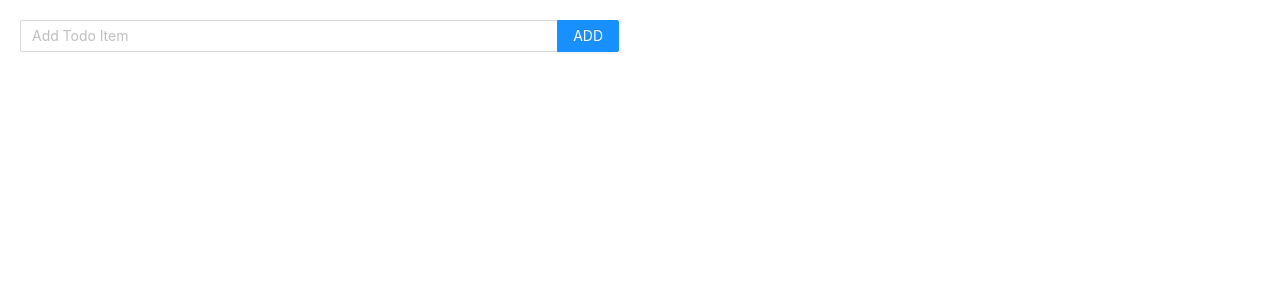
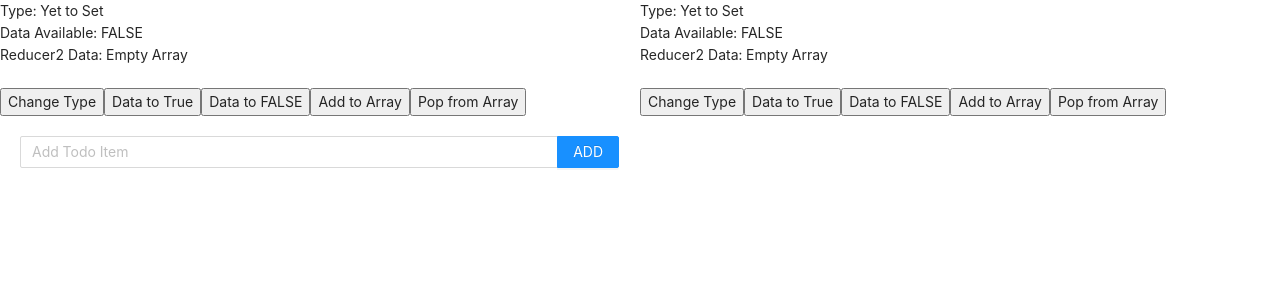
Before and after one commit to mun-sathish/besant-reactjs-tutorial, a React (Create React App) app: page / in a window 1280 px wide. Shown: the top 300 px of the page. Built offline with nearby package versions, Linux system fonts and the light colour scheme.

Commit message:
Redux Codes

```diff
--- a/package.json
+++ b/package.json
@@ -9,8 +9,10 @@
     "antd": "^4.3.5",
     "react": "^16.13.1",
     "react-dom": "^16.13.1",
+    "react-redux": "^7.2.0",
     "react-scripts": "3.4.1",
     "reactstrap": "^8.5.1",
+    "redux": "^4.0.5",
     "styled-components": "^5.1.1"
   },
   "scripts": {
--- a/src/App.js
+++ b/src/App.js
@@ -1,11 +1,13 @@
 import React from 'react';
 import TodoApp from './todo-app';
+import { Provider } from 'react-redux';
+import store from './react-tutorial/redux-tut/store'
 
 function App() {
   return (
-    <div>
-      <TodoApp  />
-    </div>
+    <Provider store={store}>
+      <TodoApp />
+    </Provider>
   );
 }
 
--- /dev/null
+++ b/src/react-tutorial/redux-tut/store/actions/index.js
@@ -0,0 +1,4 @@
+import * as Reducer1Actions from "./reducer1";
+import * as Reducer2Actions from "./reducer2";
+
+export { Reducer1Actions, Reducer2Actions }
--- /dev/null
+++ b/src/react-tutorial/redux-tut/store/actions/reducer1.js
@@ -0,0 +1,10 @@
+export const chgR1Type = (data) => {
+    return {
+        type: 'R1-CHANGE-TYPE',
+        payload: data
+    }
+}
+
+export const chgR1EnableData = () => ({ type: 'R1-ENABLE-DATA' });
+
+export const chgR1DisableData = () => ({ type: 'R1-DISABLE-DATA' })
--- /dev/null
+++ b/src/react-tutorial/redux-tut/store/actions/reducer2.js
@@ -0,0 +1,8 @@
+export const chgR2Array = (data) => {
+    return {
+        type: 'R2-ADD',
+        payload: data
+    }
+}
+
+export const chgR2Pop = () => ({ type: 'R2-POP' });
--- /dev/null
+++ b/src/react-tutorial/redux-tut/store/index.js
@@ -0,0 +1,4 @@
+import { createStore } from 'redux';
+import reducers from './reducers';
+
+export default createStore(reducers);
--- /dev/null
+++ b/src/react-tutorial/redux-tut/store/reducers/index.js
@@ -0,0 +1,8 @@
+import { combineReducers } from 'redux';
+import Reducer1 from './reducer1';
+import Reducer2 from './reducer2';
+
+export default combineReducers({
+    reducer1: Reducer1,
+    reducer2: Reducer2
+});
--- /dev/null
+++ b/src/react-tutorial/redux-tut/store/reducers/reducer1.js
@@ -0,0 +1,30 @@
+
+const initialState = {
+    type: undefined,
+    dataAvailable: false
+};
+
+const reducer1Fn = (state = initialState, action) => {
+    // action => type (required), payload
+    switch (action.type) {
+        case "R1-CHANGE-TYPE":
+            return {
+                ...state,
+                type: action.payload
+            }
+        case "R1-ENABLE-DATA":
+            return {
+                ...state,
+                dataAvailable: true
+            }
+        case "R1-DISABLE-DATA":
+            return {
+                ...state,
+                dataAvailable: false
+            }
+        default:
+            return state;
+    }
+}
+
+export default reducer1Fn;
--- /dev/null
+++ b/src/react-tutorial/redux-tut/store/reducers/reducer2.js
@@ -0,0 +1,21 @@
+
+const initialState = [];
+
+const reducer2Fn = (state = initialState, action) => {
+    // action => type (required), payload
+    switch (action.type) {
+        case "R2-ADD":
+            return [
+                ...state,
+                action.payload
+            ]
+        case "R2-POP":
+            let tempState = state.slice();
+            tempState = tempState.splice(0,1);
+            return tempState;
+        default:
+            return state;
+    }
+}
+
+export default reducer2Fn;
--- a/src/todo-app/src/containers/LeftContainer.js
+++ b/src/todo-app/src/containers/LeftContainer.js
@@ -1,19 +1,51 @@
 import React, { Component } from 'react';
 import { Input } from 'antd';
 import { ListPendingTodos } from '../components';
+import { connect } from "react-redux";
+import { bindActionCreators } from "redux";
+import { Reducer1Actions, Reducer2Actions } from "../../../react-tutorial/redux-tut/store/actions";
 
-export default class LeftContainer extends Component {
+class LeftContainer extends Component {
     render() {
+        // this.props.chgR1Type("Data");
+        console.log(this.props.red1);
         return (
+            <div>
+                <div>
+                    Type: {this.props.red1.type ? this.props.red1.type : "Yet to Set"}<br />
+                    Data Available: {this.props.red1.dataAvailable ? "TRUE" : "FALSE"}<br />
+                    Reducer2 Data: {this.props.red2.length > 0 ? this.props.red2 : "Empty Array"}<br /><br />
+                    <button onClick={() => this.props.chgR1Type(new Date().getTime())}>Change Type</button>
+                    <button onClick={() => this.props.chgR1EnableData()}>Data to True</button>
+                    <button onClick={() => this.props.chgR1DisableData()}>Data to FALSE</button>
+                    <button onClick={() => this.props.chgR2Array(new Date().getTime())}>Add to Array</button>
+                    <button onClick={() => this.props.chgR2Pop()}>Pop from Array</button>
+                </div>
                 <div style={{ padding: '20px' }}>
                     <Input.Search
                         placeholder="Add Todo Item"
                         enterButton="ADD"
                         onSearch={value => value && this.props.addTodo(value)}
                     />
-                <br/><br/><br/>
+                    <br /><br /><br />
                     <ListPendingTodos todos={this.props.todos} completeTask={this.props.completeTask} />
+                </div>
             </div>
         );
     }
 }
+
+const mapStateToProps = state => ({
+    red1: state.reducer1,
+    red2: state.reducer2
+});
+
+const mapDispatchToProps = dispatch => ({
+    chgR1Type: bindActionCreators(Reducer1Actions.chgR1Type, dispatch),
+    chgR1EnableData: bindActionCreators(Reducer1Actions.chgR1EnableData, dispatch),
+    chgR1DisableData: bindActionCreators(Reducer1Actions.chgR1DisableData, dispatch),
+    chgR2Array: bindActionCreators(Reducer2Actions.chgR2Array, dispatch),
+    chgR2Pop: bindActionCreators(Reducer2Actions.chgR2Pop, dispatch)
+})
+
+export default connect(mapStateToProps, mapDispatchToProps)(LeftContainer);
--- a/src/todo-app/src/containers/RightContainer.js
+++ b/src/todo-app/src/containers/RightContainer.js
@@ -1,12 +1,40 @@
 import React, { Component } from 'react';
 import { ListPendingTodos } from '../components';
+import { connect } from "react-redux";
+import { bindActionCreators } from "redux";
+import { Reducer1Actions, Reducer2Actions } from "../../../react-tutorial/redux-tut/store/actions";
 
-export default class RightContainer extends Component {
+class RightContainer extends Component {
     render() {
         return (
             <div>
+                <div>
+                    Type: {this.props.red1.type ? this.props.red1.type : "Yet to Set"}<br />
+                    Data Available: {this.props.red1.dataAvailable ? "TRUE" : "FALSE"}<br />
+                    Reducer2 Data: {this.props.red2.length > 0 ? this.props.red2 : "Empty Array"}<br /><br />
+                    <button onClick={() => this.props.chgR1Type(new Date().getTime())}>Change Type</button>
+                    <button onClick={() => this.props.chgR1EnableData()}>Data to True</button>
+                    <button onClick={() => this.props.chgR1DisableData()}>Data to FALSE</button>
+                    <button onClick={() => this.props.chgR2Array(new Date().getTime())}>Add to Array</button>
+                    <button onClick={() => this.props.chgR2Pop()}>Pop from Array</button>
+                </div>
                 <ListPendingTodos todos={this.props.todos} isViewOnly />
             </div>
         );
     }
 }
+
+const mapStateToProps = state => ({
+    red1: state.reducer1,
+    red2: state.reducer2
+});
+
+const mapDispatchToProps = dispatch => ({
+    chgR1Type: bindActionCreators(Reducer1Actions.chgR1Type, dispatch),
+    chgR1EnableData: bindActionCreators(Reducer1Actions.chgR1EnableData, dispatch),
+    chgR1DisableData: bindActionCreators(Reducer1Actions.chgR1DisableData, dispatch),
+    chgR2Array: bindActionCreators(Reducer2Actions.chgR2Array, dispatch),
+    chgR2Pop: bindActionCreators(Reducer2Actions.chgR2Pop, dispatch)
+})
+
+export default connect(mapStateToProps, mapDispatchToProps)(RightContainer);
```
Also changed, not shown: src/react-tutorial/Practise1/folder-structure.txt, 1 other file (tests, documents, lock files or other folders). Lines whose indentation alone changed are shown as unchanged.
